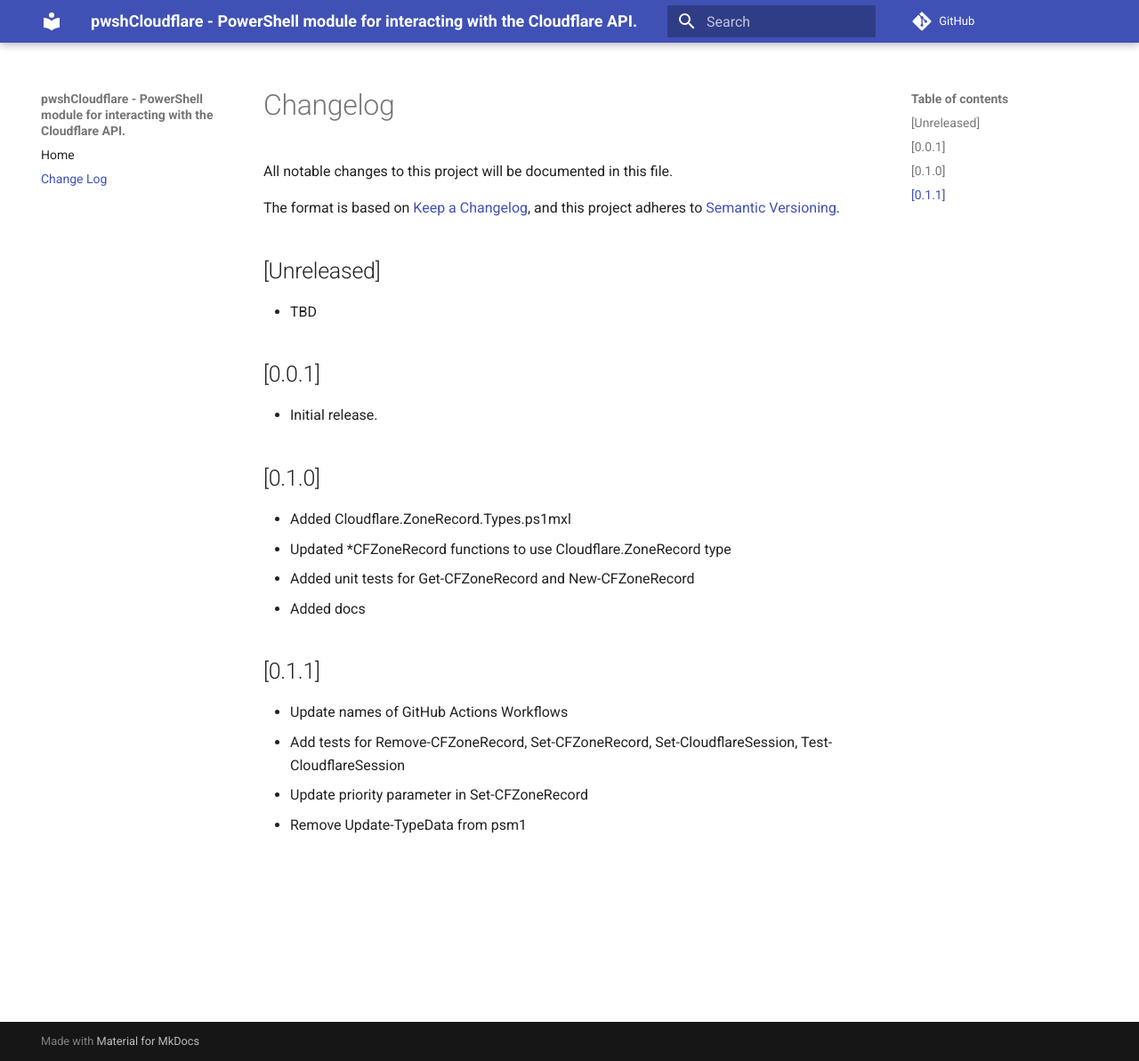
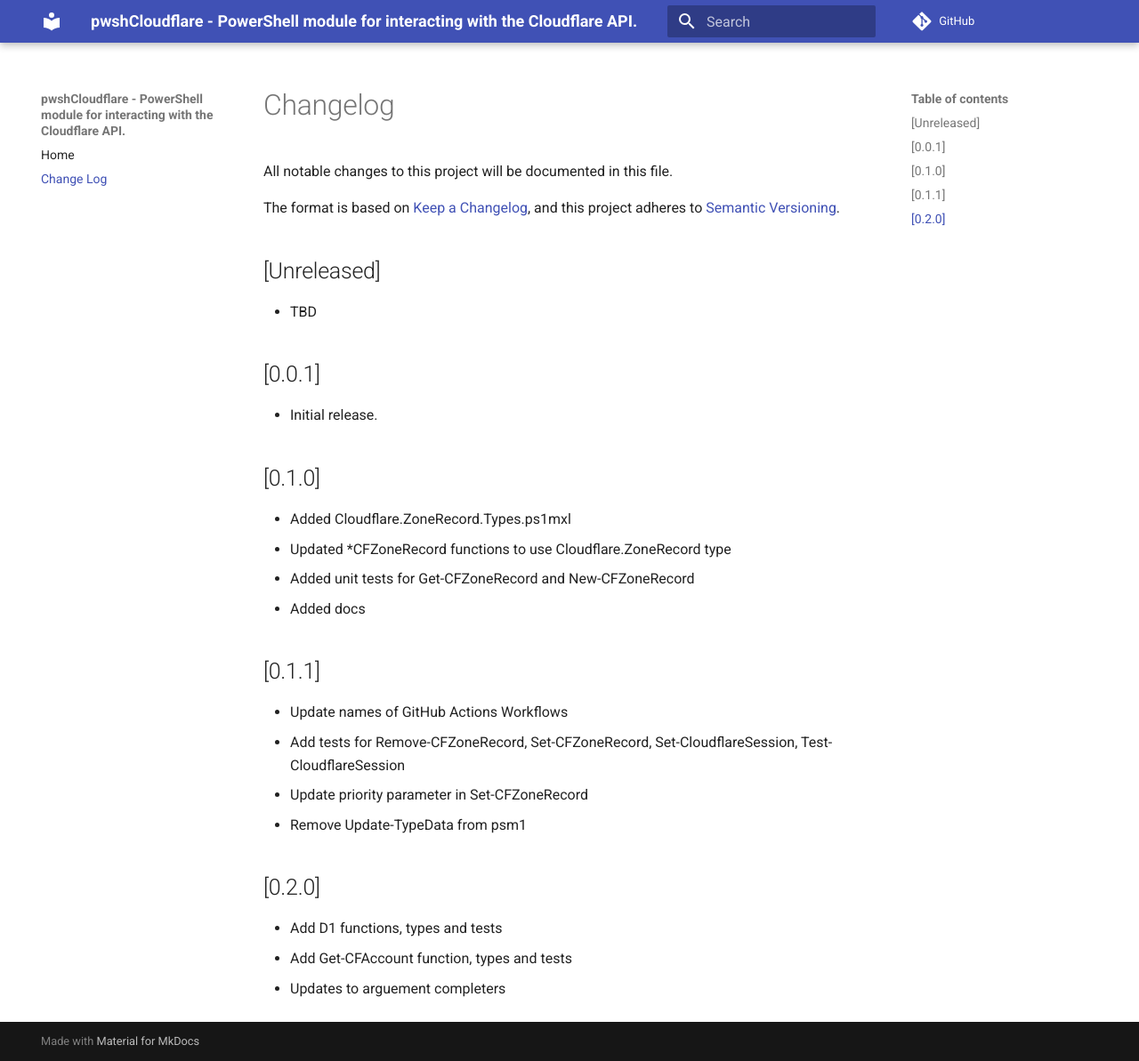
Before and after one commit to connorcarnes/pwshCloudflare, an MkDocs documentation site: the page built from docs/CHANGELOG.md, in a window 1280 px wide and 1193 px high. Shown: the whole window at 89% size. Built offline with MkDocs 1.6.1 and Material for MkDocs 9.7.7, drawn with Linux system fonts in a browser that asks for light colours; comment, search, counter and statistics services are not loaded.

Commit message:
update changelog and bump psd1 version

```diff
--- a/docs/CHANGELOG.md
+++ b/docs/CHANGELOG.md
@@ -26,3 +26,9 @@ and this project adheres to [Semantic Versioning](https://semver.org/spec/v2.0.0
 - Add tests for Remove-CFZoneRecord, Set-CFZoneRecord, Set-CloudflareSession, Test-CloudflareSession
 - Update priority parameter in Set-CFZoneRecord
 - Remove Update-TypeData from psm1
+
+## [0.2.0]
+
+- Add D1 functions, types and tests
+- Add Get-CFAccount function, types and tests
+- Updates to arguement completers
```
Also changed, not shown: 1 other file.
